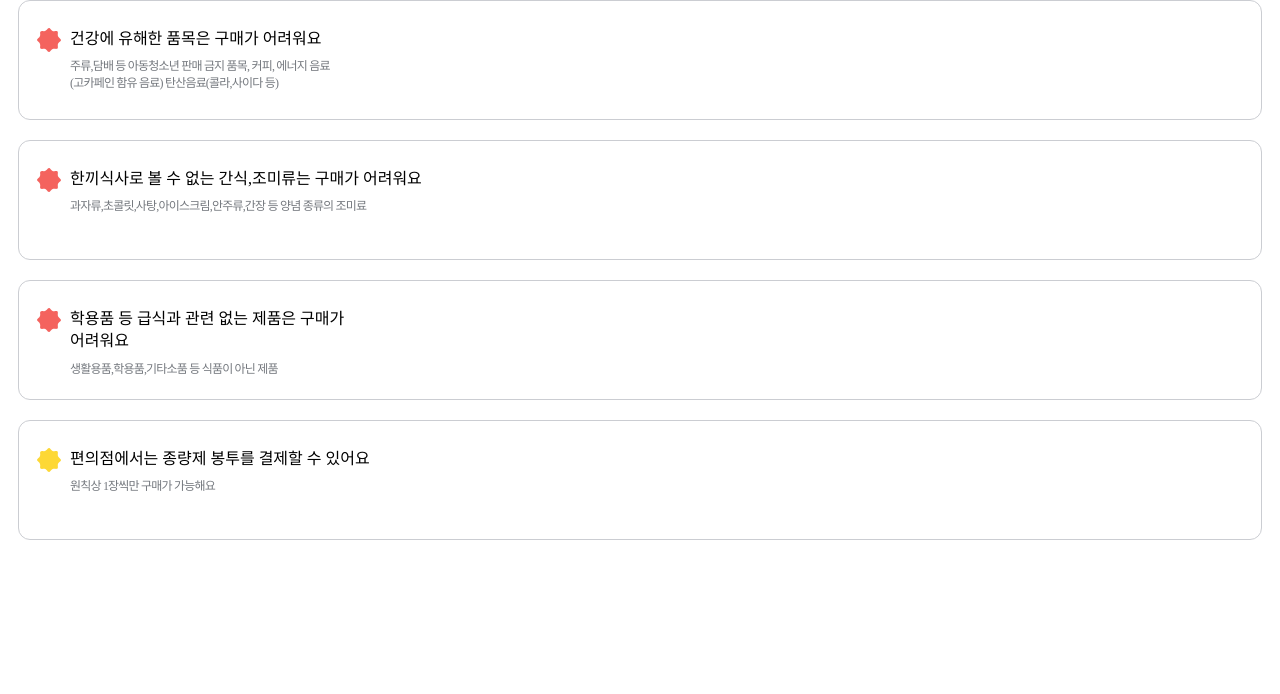
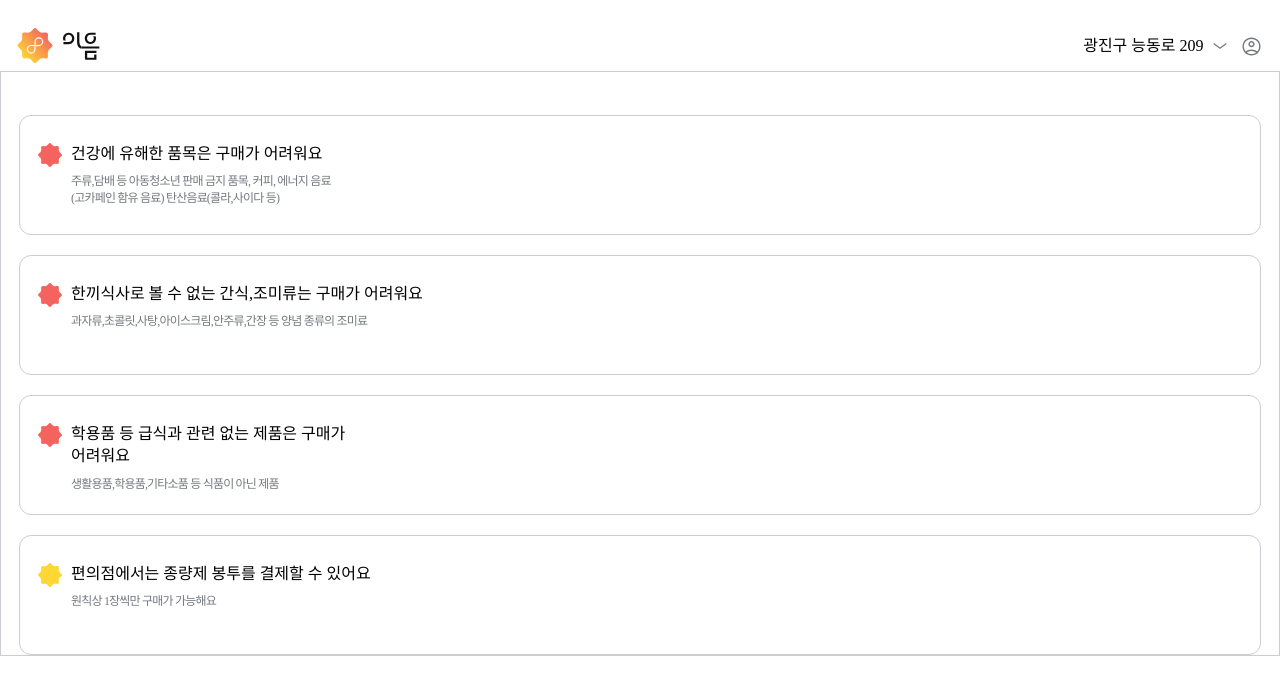
Before and after one commit to gmlwlsdl/2024_DANPOONG_TEAM_24_FE, a React (Vite) app: page /information in a window 1280 px wide. Shown: the top 694 px of the page. Built offline with nearby package versions, Linux system fonts and the light colour scheme; a web font is replaced by a local one.

Commit message:
feat: 정보 페이지에 헤더 적용

```diff
--- a/src/pages/Information.tsx
+++ b/src/pages/Information.tsx
@@ -1,9 +1,12 @@
+import Header from '../components/Header'
 import InformationCard from '../components/InformationCard'
 
 function Information() {
   return (
     <>
-      <div className="mx-[18px] flex flex-col gap-5 justify-center">
+      <Header />
+      <section className="mt-[7.49px] border border-200">
+        <div className="px-[18px] pt-[42.5px] flex flex-col gap-5 justify-center">
           <InformationCard
             title="건강에 유해한 품목은 구매가 어려워요"
             description={`주류,담배 등 아동청소년 판매 금지 품목, 커피, 에너지 음료\n(고카페인 함유 음료) 탄산음료(콜라,사이다 등)`}
@@ -22,6 +25,7 @@ function Information() {
             isAccepted={true}
           />
         </div>
+      </section>
     </>
   )
 }
```
Lines whose indentation alone changed are shown as unchanged.
